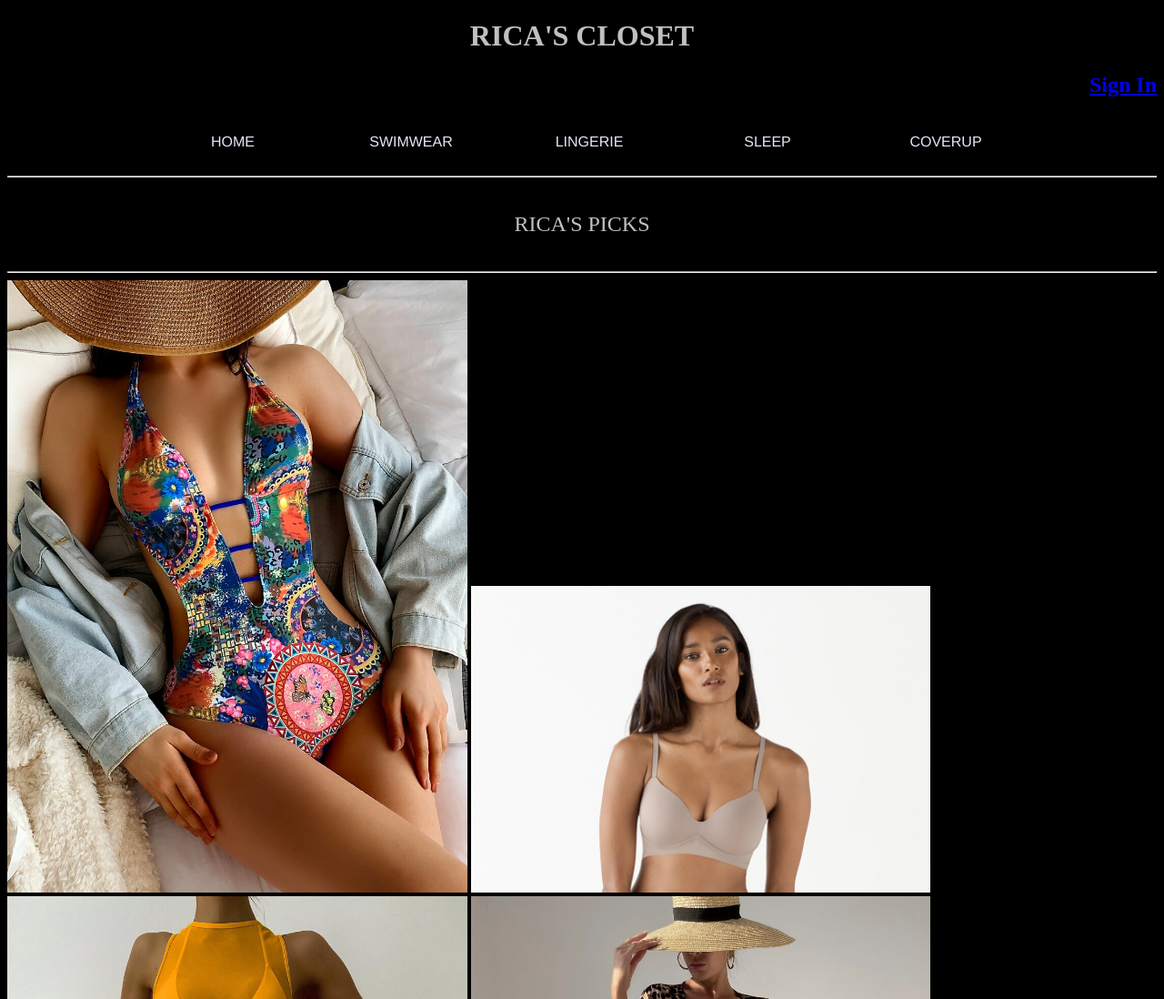
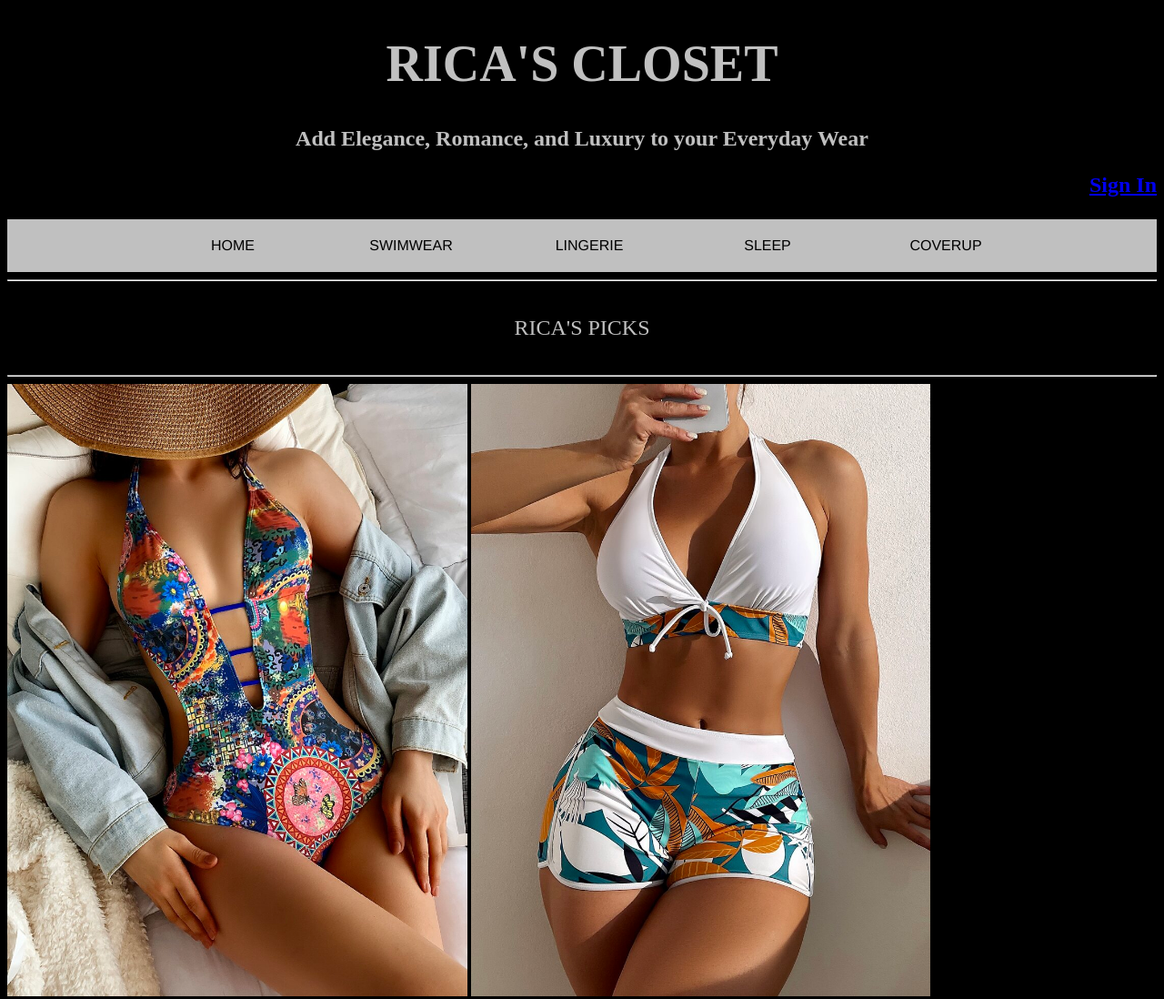
Before and after one commit to Rica27/Website-Project-1, a plain HTML site: page home.html in a window 1280 px wide. Shown: the top 1098 px of the page at 91% size. Drawn offline with Linux system fonts and the light colour scheme.

Commit message:
checkin6

```diff
--- a/home.html
+++ b/home.html
@@ -10,22 +10,31 @@
 h1{
 text-align: center;
 color:silver;
+font-size: 350%;
 }
 body{
     background-color: black;
 }
 
+h2{
+    text-align: center;
+color:silver;
 
+}
 
-h2{
+h3{
 
  text-align: right;
  color: gold;
+ font-size: 150%;
 }
+
+
+
 
 nav{
 width: 100%;
-background: black;
+background: silver;
 overflow: auto;
 
 
@@ -51,7 +60,7 @@ display: block;
 padding: 20px 48px;
 text-decoration: lavender;
 font-family: 'Franklin Gothic Medium', 'Arial Narrow', Arial, sans-serif;
-color: lavender;
+color: black;
 text-align: center;
 
 
@@ -75,12 +84,20 @@ P1{
 </style>
 <body>
     <h1>RICA'S CLOSET</h1>
+
+
     <div>
-    <h2> <a href="file:///Users/ricayeboah/Desktop/Website-Project-1/Signin.html" >Sign In</a>   </h2>
+
+    <h2>Add Elegance, Romance, and Luxury to your Everyday Wear</h2>
+
+    <h3> <a href="file:///Users/ricayeboah/Desktop/Website-Project-1/Signin.html" >Sign In</a>   </h3>
+
+
+
    <nav>
 <ul>
 <li> <a href="file:///Users/ricayeboah/Desktop/Website-Project-1/Home.html">HOME</a></li>
-<li> <a href="ffile:///Users/ricayeboah/Desktop/Website-Project-1/SWIMWEAR.html">SWIMWEAR</a></li>
+<li> <a href="file:///Users/ricayeboah/Desktop/Website-Project-1/SWIMWEAR.html">SWIMWEAR</a></li>
 <li> <a href="file:///Users/ricayeboah/Desktop/Website-Project-1/LINGERIE.html">LINGERIE</a></li>
 <li> <a href="file:///Users/ricayeboah/Desktop/Website-Project-1/SLEEP.html">SLEEP</a></li>
 <li> <a href="file:///Users/ricayeboah/Desktop/Website-Project-1/COVERUP.html">COVERUP</a></li>
@@ -102,10 +119,11 @@ P1{
 <hr>
 
 <img src="Pick 2.jpeg" width="40%" height="40%">
-<img src="Pick 5.jpeg" width="40%" height="40%">
+<img src="Pick 16.jpeg" width="40%" height="40%">
 <img src="Pick 7.jpeg" width="40%" height="40%">
 <img src="Pick 10.jpeg" width="40%" height="40%">
-
+<img src="Pick 14.jpeg" width="40%" height="40%">
+<img src="Pick 15.jpeg" width="40%" height="40%">
 
 
 </style>
```
Also changed, not shown: LINGERIE.html (+3 -3 lines), SLEEP.html (+3 -3 lines), SWIMWEAR.html (+6 -4 lines), 1 other file.
